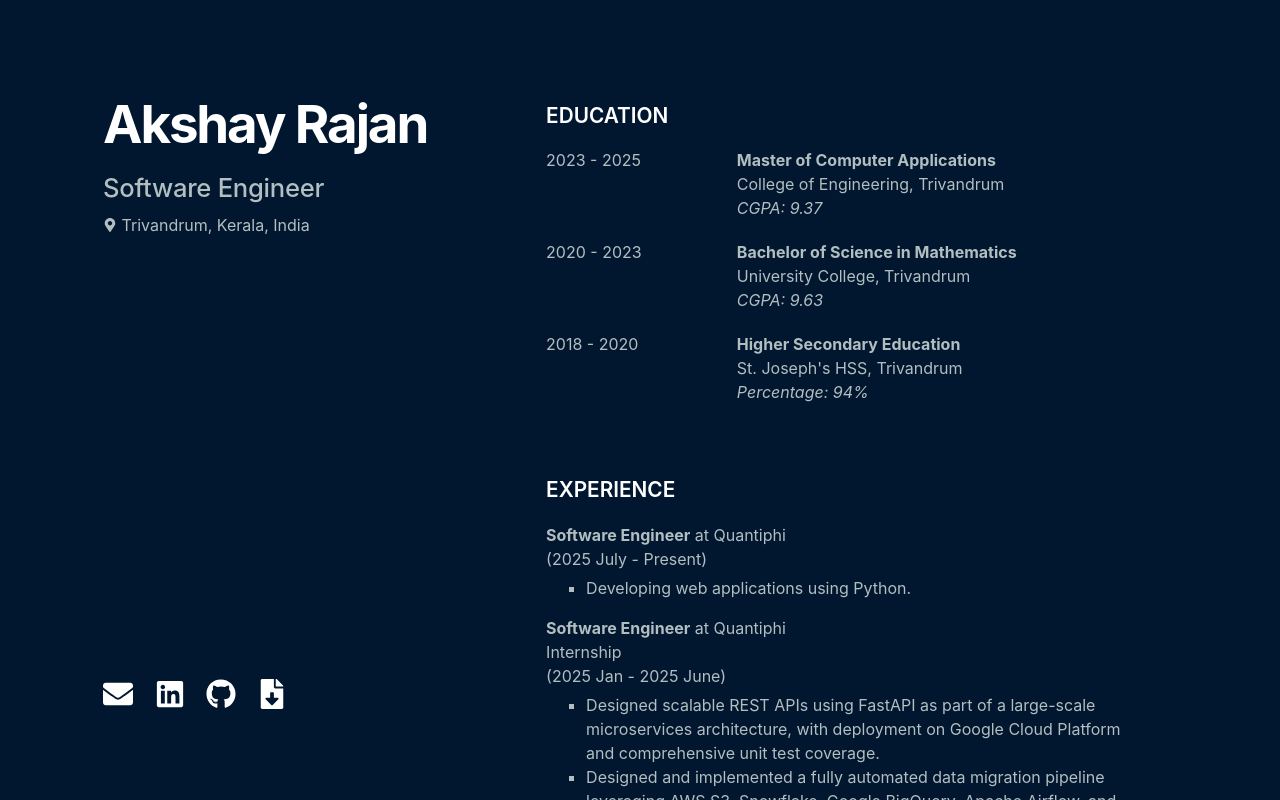
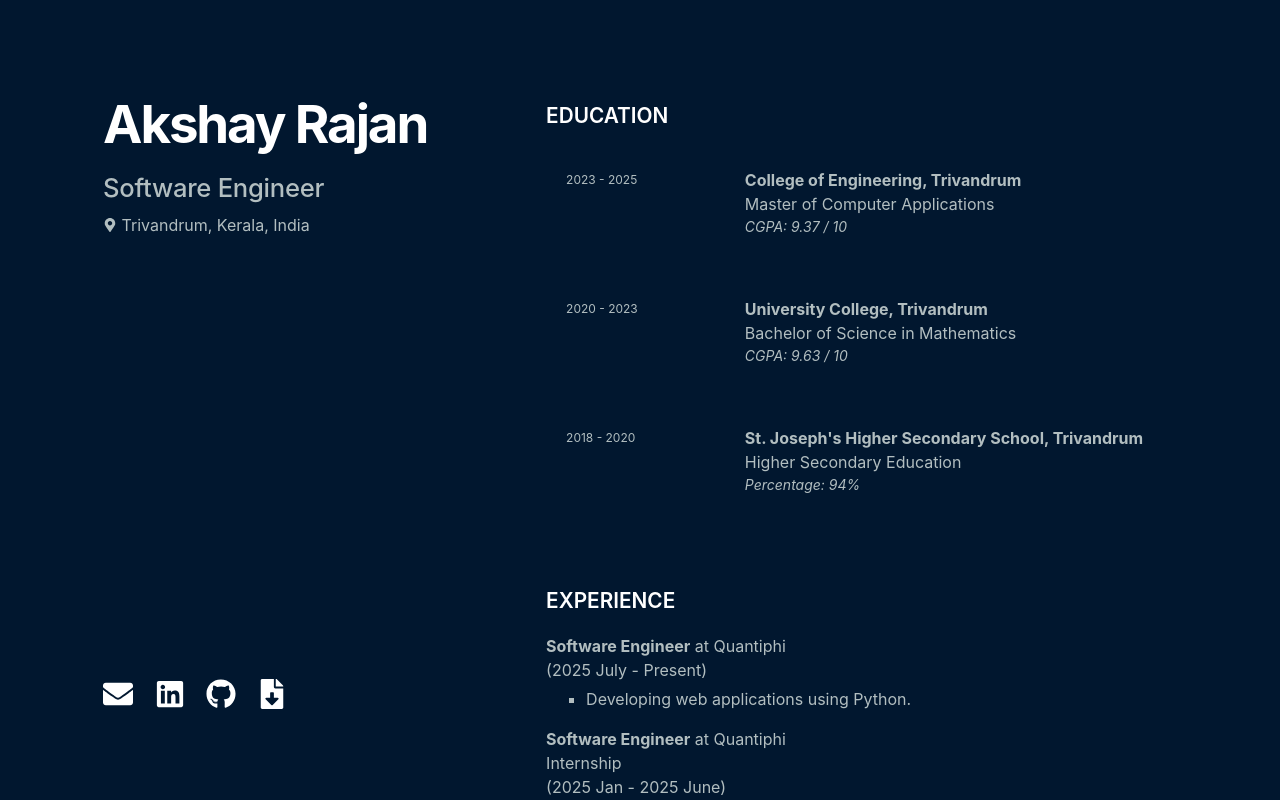
Before and after one commit to akshay-rajan/akshay-rajan.github.io, a React (Vite) app: page / in a window 1280 px wide. Shown: the top 800 px of the page. Built offline with nearby package versions, Linux system fonts and the light colour scheme.

Commit message:
Fix Education section styles

```diff
--- a/src/components/EducationItem.tsx
+++ b/src/components/EducationItem.tsx
@@ -13,8 +13,8 @@ const EducationItem: React.FC<{
         <div>{year}</div>
       </div>
       <div className="right">
-        <strong>{degree}</strong>
-        <div>{institution}</div>
+        <strong>{institution}</strong>
+        <div>{degree}</div>
         {grade && <div className="grade">{grade}</div>}
       </div>
     </div>
--- a/src/config.json
+++ b/src/config.json
@@ -14,17 +14,17 @@
       "degree": "Master of Computer Applications",
       "institution": "College of Engineering, Trivandrum",
       "year": "2023 - 2025",
-      "grade": "CGPA: 9.37"
+      "grade": "CGPA: 9.37 / 10"
     },
     {
       "degree": "Bachelor of Science in Mathematics",
       "institution": "University College, Trivandrum",
       "year": "2020 - 2023",
-      "grade": "CGPA: 9.63"
+      "grade": "CGPA: 9.63 / 10"
     },
     {
       "degree": "Higher Secondary Education",
-      "institution": "St. Joseph's HSS, Trivandrum",
+      "institution": "St. Joseph's Higher Secondary School, Trivandrum",
       "year": "2018 - 2020",
       "grade": "Percentage: 94%"
     }
--- a/src/styles/_education.scss
+++ b/src/styles/_education.scss
@@ -3,25 +3,54 @@
 .education-list {
   display: flex;
   flex-direction: column;
-}
 
   .education-item {
     margin-bottom: 20px;
     display: flex;
+    padding: 20px;
+    border-radius: 5px;
+
+    .left {
+      width: 30%;
+      font-size: 12px;
+      div {
+        height: 100%;
+        line-height: 2;
+        vertical-align: bottom;
       }
-.education-item .left {
-  width: 30%;
     }
-.education-item .grade {
+    .right {
+      display: flex;
+      flex-direction: column;
+      justify-content: center;
+      .grade {
         font-style: italic;
+        font-size: 14px;
         color: $secondary-color;
+      }
+    }
+  }
+
+  .education-item:hover {
+    background-color: $hover-background;
+    transition: 0.1s ease-in;
+
+    .grade {
+      color: $highlight-color;
+      font-weight: 200;
+      transition: all 0.2s ease-in-out;
+    }
+  }
+
 }
 
 @media screen and (max-width: 1080px) {
   .education-item {
     flex-direction: column;
-  }
-  .education-item .left {
+    padding: 0px;
+
+    .left {
       width: auto;
     }
   }
+}
--- a/src/styles/_variables.scss
+++ b/src/styles/_variables.scss
@@ -4,6 +4,7 @@ $background-color: #01172F;
 $font-color: #b2bec0;
 $highlight-color: #FC9E4F;
 
+$hover-background: rgba(255, 255, 255, 0.1);
 $link-color: $secondary-color;
 $skill-border: rgba(178, 190, 192, 0.2);
 $font-family: 'Inter', sans-serif;
```
Lines whose indentation alone changed are shown as unchanged.
